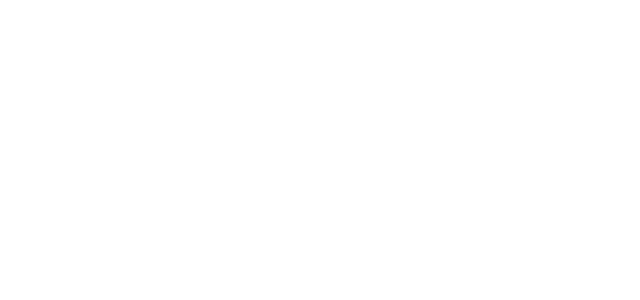
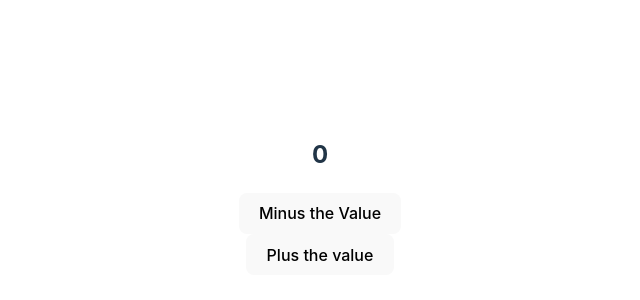
Before and after one commit to kunal-fushiguro/ReactJs, a React (Vite) app in the folder 04reactjs/: page /useeffect in a window 1280 px wide. Before the commit this address had no page. Shown: the part 204-504 px from the top of the page, without its empty margins (320-960 px from the left). Built offline with nearby package versions, Linux system fonts and the light colour scheme; the HTML template or start-up script is replaced by a standard one.

Commit message:
add useEffect Note

```diff
--- a/04reactjs/src/App.jsx
+++ b/04reactjs/src/App.jsx
@@ -1,11 +1,13 @@
 import "./App.css";
 import { Route, Routes } from "react-router-dom";
-import UseState from "./usestate/UseState";
+import UseState from "./Hooks/UseState";
+import UseEffect from "./Hooks/UseEffect";
 function App() {
   return (
     <>
       <Routes>
         <Route Component={UseState} path="/usestate" />
+        <Route Component={UseEffect} path="/useeffect" />
       </Routes>
     </>
   );
--- /dev/null
+++ b/04reactjs/src/Hooks/UseEffect.jsx
@@ -0,0 +1,24 @@
+import { useEffect, useState } from "react";
+
+const UseEffect = () => {
+  const [count, setCount] = useState(0);
+  useEffect(() => {
+    if (count < 0) {
+      setCount(0);
+    }
+  }, [count]);
+  return (
+    <d-v>
+      <h2>{count}</h2>
+      <button onClick={() => setCount((perv) => perv - 1)}>
+        Minus the Value
+      </button>
+      <br />
+      <button onClick={() => setCount((perv) => perv + 1)}>
+        Plus the value
+      </button>
+    </d-v>
+  );
+};
+
+export default UseEffect;
```
Also changed, not shown: 04reactjs/src/Hooks/UseState.jsx (renamed from 04reactjs/src/usestate/UseState.jsx), 1 other file (tests, documents, lock files or other folders).
